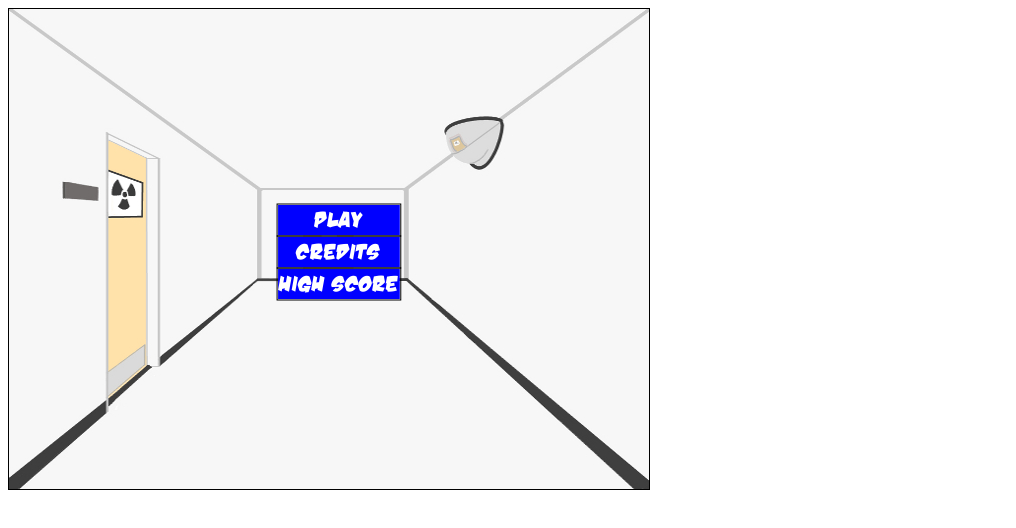
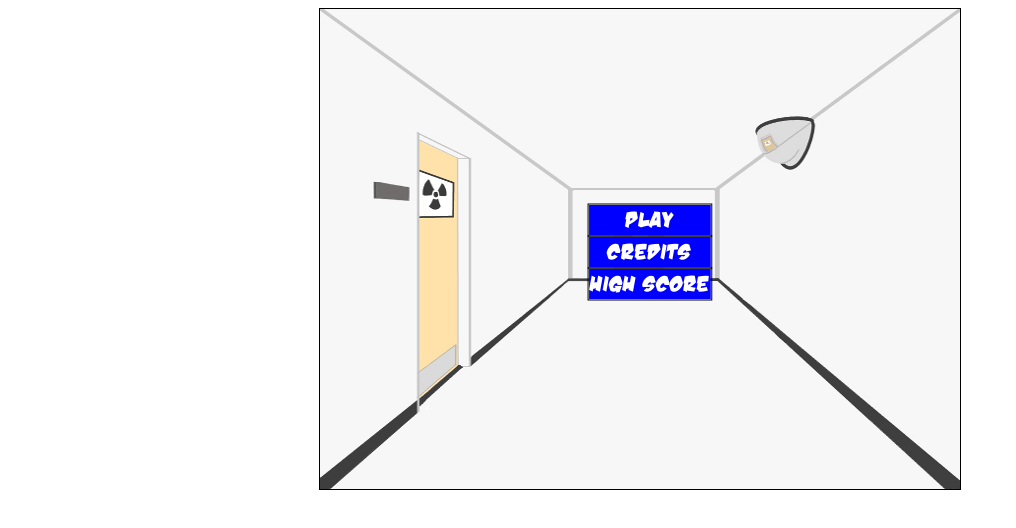
Before and after one commit to CWood1/chimed, a plain HTML site: page src/index.html in a window 1280 px wide. Shown: the whole page, without its empty margins (0-1016 px from the left). Drawn offline with Linux system fonts and the light colour scheme.

Commit message:
Oops. Committed the wrong file.

```diff
--- a/src/index.html
+++ b/src/index.html
@@ -17,7 +17,7 @@
 	</head>
 
 	<body>
-		<div id="content-block" style="font-family: Dnk;">
+		<div id="content-block" style="font-family: Dnk; text-align:center;">
 			<canvas id="mainGame" width="640" height="480"
 				style="border:1px solid #000000">
 				Canvas tag unsupported.</canvas>
```
